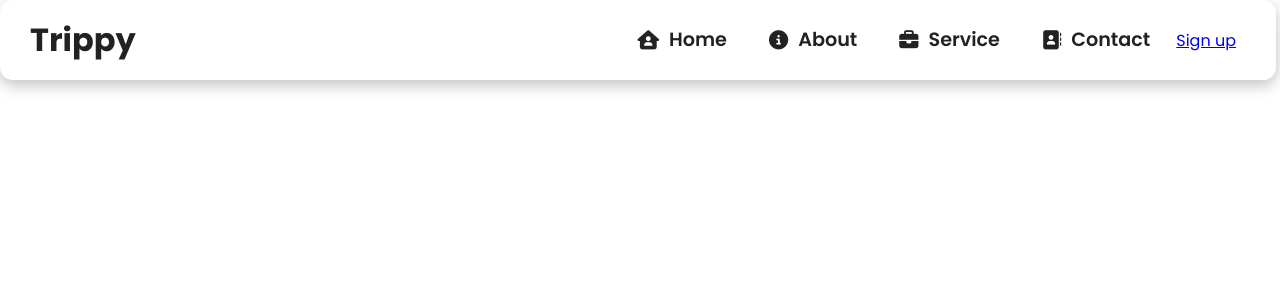
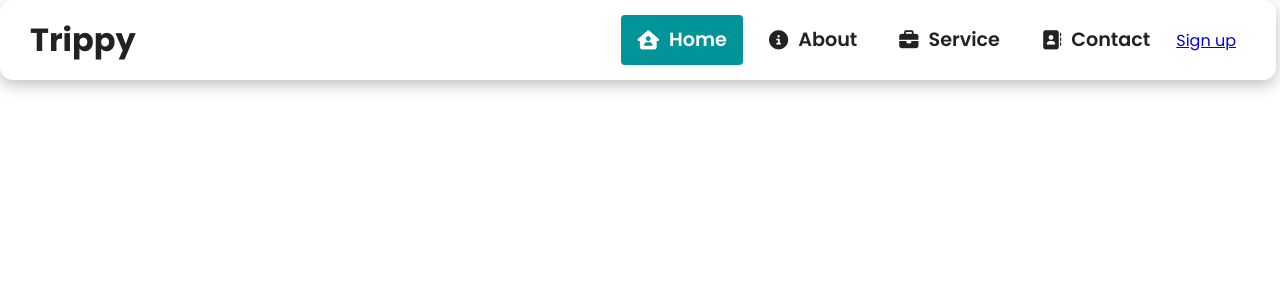
Before and after one commit to jegbune/CRUD-App, a React (Create React App) app: page / in a window 1280 px wide. In both pictures the pointer is over the link "Home". Shown: the top 300 px of the page. Built offline with nearby package versions, Linux system fonts and the light colour scheme.

Commit message:
React NavBar Styling

```diff
--- a/src/components/NavbarStyles.css
+++ b/src/components/NavbarStyles.css
@@ -35,3 +35,10 @@
 .nav-links i {
     padding-right: 10px;
 }
+
+.nav-links:hover {
+    background-color:#01959a ;
+    color:#fff;
+    border-radius: 4px;
+    transition:all 0.5ms ease-in-out
+}
```
